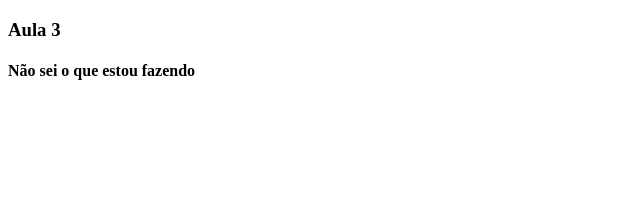
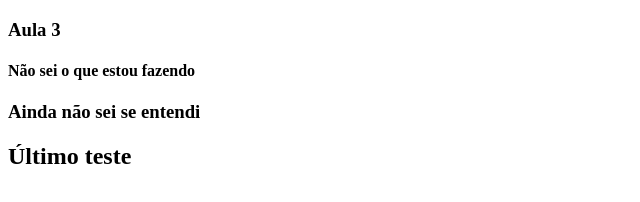
Before and after one commit to flaviasartori/aula3, a plain HTML site: page index-exemplo-2.html in a window 1280 px wide. Shown: the whole page, without its empty margins (0-640 px from the left). Drawn offline with Linux system fonts and the light colour scheme.

Commit message:
Adicionei frase último teste

```diff
--- a/index-exemplo-2.html
+++ b/index-exemplo-2.html
@@ -11,6 +11,10 @@
 
     <h4>Não sei o que estou fazendo</h4>
 
+    <h3> Ainda não sei se entendi</h3>
+
+    <h2> Último teste</h2>
+
 
 </body>
 </html>
```
